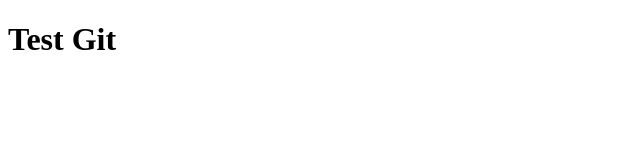
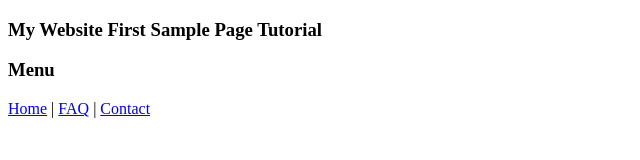
Before and after one commit to calvin228/test-git, a plain HTML site: page index.html in a window 1280 px wide. Shown: the whole page, without its empty margins (0-640 px from the left). Drawn offline with Linux system fonts and the light colour scheme.

Commit message:
added index.html

```diff
--- a/index.html
+++ b/index.html
@@ -1,13 +1,16 @@
 <!DOCTYPE html>
 <html>
-<head>
+  <head>
     <meta charset="utf-8" />
-    <meta http-equiv="X-UA-Compatible" content="IE=edge">
+    <meta http-equiv="X-UA-Compatible" content="IE=edge" />
     <title>Page Title</title>
-    <meta name="viewport" content="width=device-width, initial-scale=1">
-
-</head>
-<body>
-    <h1>Test Git</h1>
-</body>
+    <meta name="viewport" content="width=device-width, initial-scale=1" />
+  </head>
+  <body>
+    <h3>My Website First Sample Page Tutorial</h3>
+    <h3>Menu</h3>
+    <a href="#/" target="_blank">Home</a> |
+    <a href="#/" target="_self">FAQ</a> |
+    <a href="#/" target="_top">Contact</a>
+  </body>
 </html>
```
